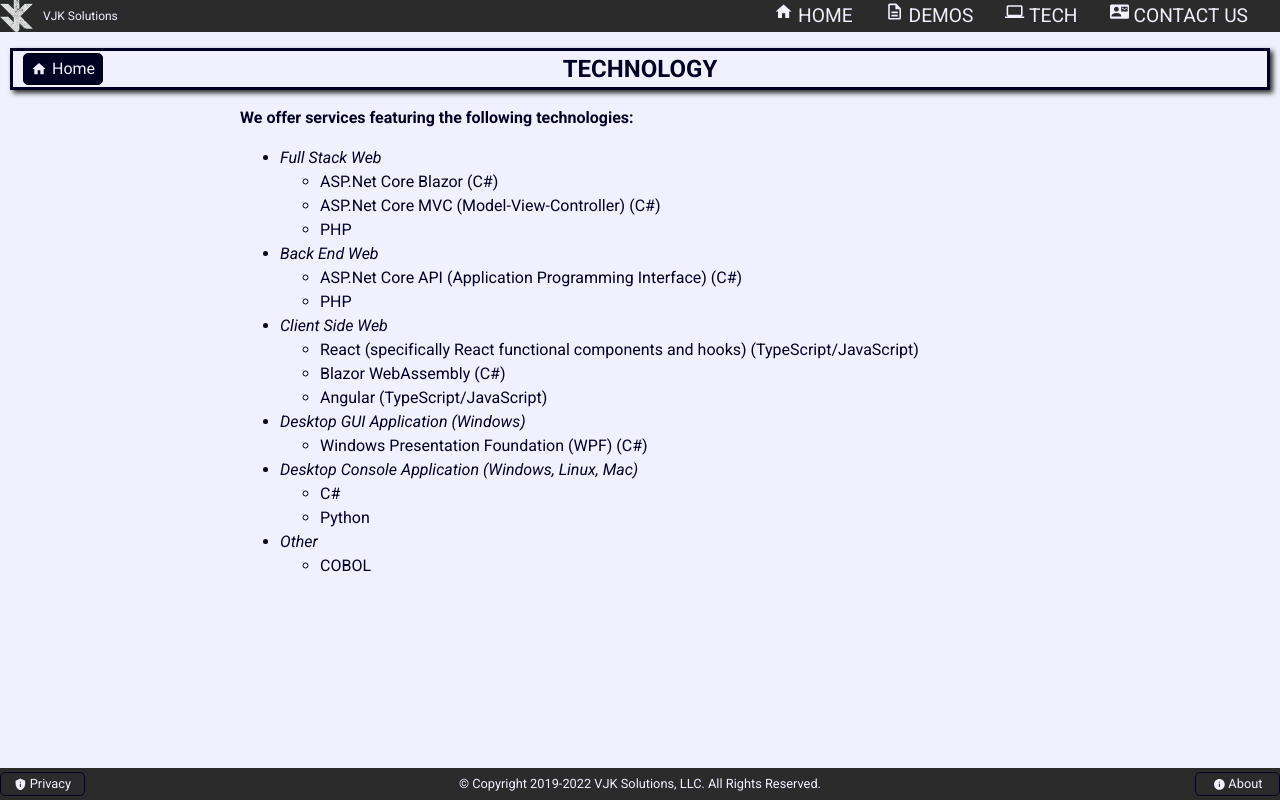
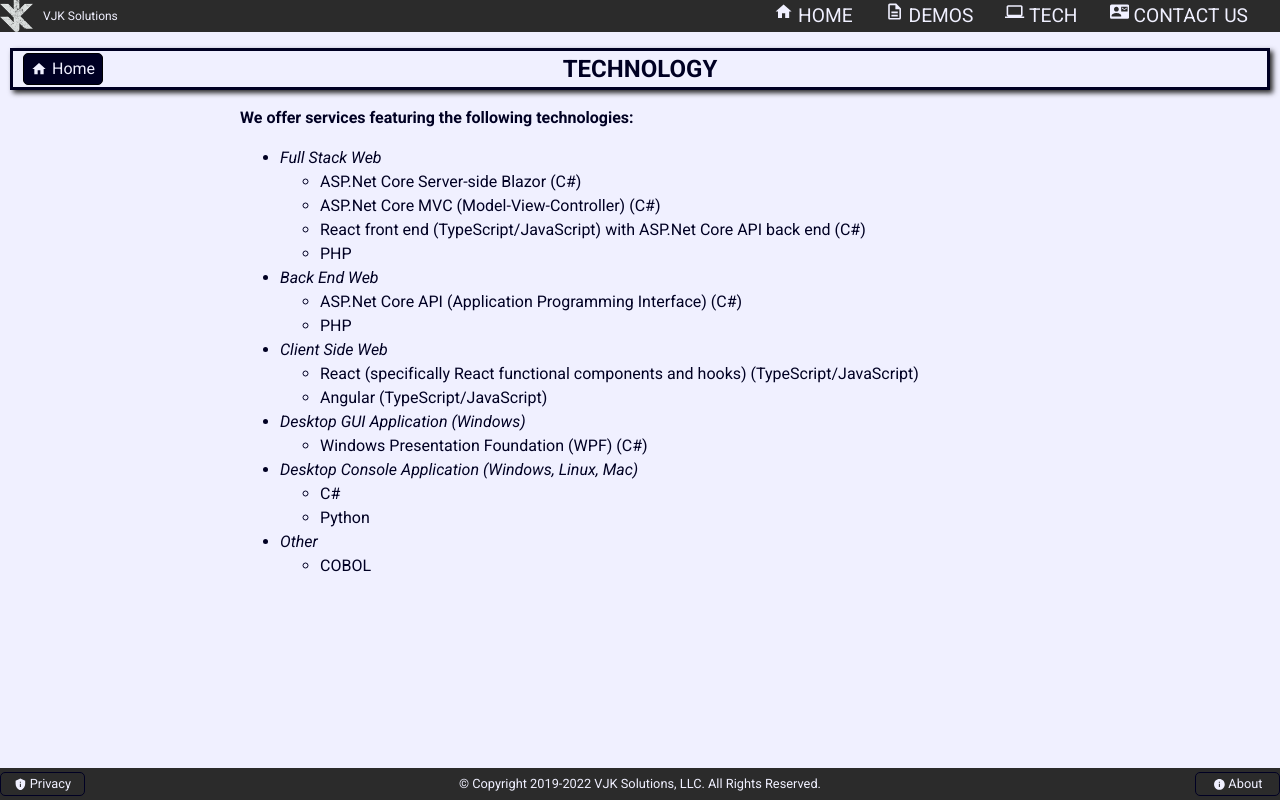
Before and after one commit to vjkrammes/vjksolutions.react, a React (Create React App) app: page /Tech in a window 1280 px wide. Built offline with nearby package versions, Linux system fonts and the light colour scheme.

Commit message:
Adjustments to JimCo and Tech pages

```diff
--- a/src/Components/JimCo/JimCoPage.tsx
+++ b/src/Components/JimCo/JimCoPage.tsx
@@ -42,7 +42,7 @@ export default function JimCoPage() {
         <HideWidget label="API" content="Back-end API">
           <DemoItemWidget
             name="JimCo API"
-            repo="https://github.com/JimCo.api"
+            repo="https://github.com/JimCo.API"
             url="https://jimcoapi.azurewebsites.net"
             authScheme="Bearer Tokens (JWT)"
             cicd="Azure DevOps"
--- a/src/Components/Tech/TechPage.tsx
+++ b/src/Components/Tech/TechPage.tsx
@@ -25,8 +25,12 @@ export default function TechPage() {
           <li>
             Full Stack Web
             <ul className="tp__inner">
-              <li>ASP.Net Core Blazor (C#)</li>
+              <li>ASP.Net Core Server-side Blazor (C#)</li>
               <li>ASP.Net Core MVC (Model-View-Controller) (C#)</li>
+              <li>
+                React front end (TypeScript/JavaScript) with ASP.Net Core API
+                back end (C#)
+              </li>
               <li>PHP</li>
             </ul>
           </li>
@@ -44,7 +48,6 @@ export default function TechPage() {
                 React (specifically React functional components and hooks)
                 (TypeScript/JavaScript)
               </li>
-              <li>Blazor WebAssembly (C#)</li>
               <li>Angular (TypeScript/JavaScript)</li>
             </ul>
           </li>
```
